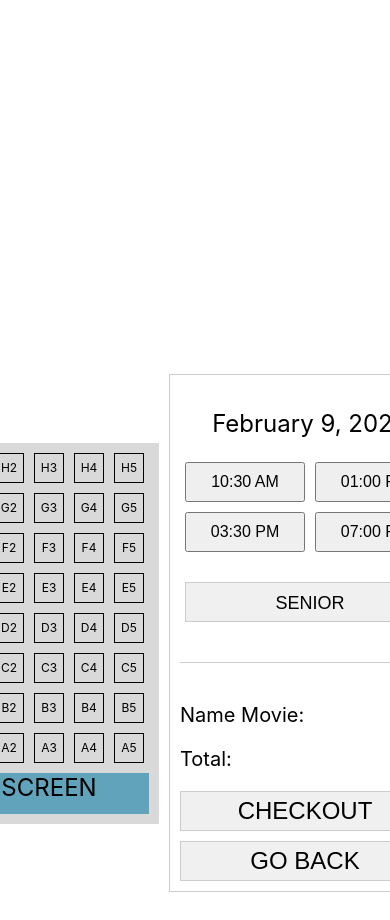
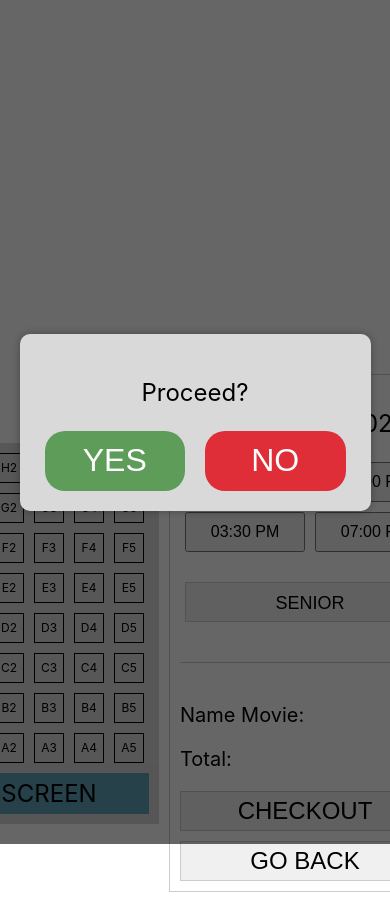
Before and after one commit to nilespacho/MovieReservation, a React (Create React App) app in the folder movie_reservation/: page / in a window 390 px wide. Both pictures are taken after a click on the button "CHECKOUT". Shown: the top 920 px of the page. Built offline with nearby package versions, Linux system fonts and the light colour scheme.

Commit message:
Added modal

```diff
--- a/movie_reservation/src/components/MovieSelected.jsx
+++ b/movie_reservation/src/components/MovieSelected.jsx
@@ -2,10 +2,11 @@ import React, { useState } from 'react'
 import '../stylesheets/MovieSelected.css';
 
 export const MovieSelected = () => {
-    const REGPRICE = 350
+    const REGPRICE = 350;
     const [selectedSeats, setSelectedSeats] = useState([]);
     const [selectedTime, setSelectedTime] = useState(null);
     const [isSeniorSelected, setIsSeniorSelected] = useState(false);
+    const [showCheckOutModal, setShowCheckOutModal] = useState(false);
     const [total, setTotal] = useState(0);
 
     const handleSeatClick = (seat) => {
@@ -14,7 +15,8 @@ export const MovieSelected = () => {
       {
         setSelectedSeats([...selectedSeats, seat]);
         setTotal(total + REGPRICE);
-      } else
+      }
+      else
       {
         const updatedSeats = [...selectedSeats];
         updatedSeats.splice(index, 1);
@@ -38,6 +40,27 @@ export const MovieSelected = () => {
         {
             setTotal(total / 0.8); // Removing 20% discount
         }
+    };
+
+    const handleCheckoutClick = () =>
+    {
+        setShowCheckOutModal(true);
+    };
+
+    const handleModalAction = (action) =>
+    {
+        if (action === 'proceed')
+        {
+          // Add your logic to proceed with the checkout
+          console.log('Proceeding with checkout...');
+          setShowCheckOutModal(false);
+        }
+        else
+        {
+            console.log('Canceled')
+            setShowCheckOutModal(false);
+        }
+
     };
 
     return (
@@ -92,9 +115,25 @@ export const MovieSelected = () => {
                 <p>Name Movie: <span className='summaryDetails'>x{selectedSeats.length}</span></p>
                 <p>Total: <span className='summaryDetails'>{total}</span></p>
             </div>
-            <button className="checkoutButton">CHECKOUT</button>
+            <button className="checkoutButton" onClick={handleCheckoutClick}>
+                CHECKOUT
+            </button>
             <button className="goBackButton">GO BACK</button>
         </div>
+
+
+      {showCheckOutModal && (
+        <div className="modal">
+          <div className="modal-content">
+            <p>Proceed?</p>
+            <div className="modal-buttons">
+              <button className="yesButton" onClick={() => handleModalAction('proceed')}>YES</button>
+              <button className="noButton" onClick={() => handleModalAction('cancel')}>NO</button>
+            </div>
+          </div>
+        </div>
+      )}
+
     </div>
     );
   };
--- a/movie_reservation/src/stylesheets/MovieSelected.css
+++ b/movie_reservation/src/stylesheets/MovieSelected.css
@@ -35,6 +35,9 @@
 }
 
 .screen {
+  display: flex;
+  justify-content: center;
+  align-items: center;
   text-align: center;
   margin-top: 10px;
   width: 100%; /* Change to percentage width for responsiveness */
@@ -133,6 +136,65 @@
   background-color: #2782e4;
 }
 
+.modal {
+  position: fixed;
+  top: 0;
+  left: 0;
+  width: 100%;
+  height: 100%;
+  background-color: rgba(0, 0, 0, 0.6); /* Semi-transparent background */
+  display: flex;
+  justify-content: center; /* Center horizontally */
+  align-items: center; /* Center vertically */
+  z-index: 1000; /* Ensure modal appears above other content */
+}
+
+.modal-content {
+  width: 700px;
+  height: 200px;
+  background-color: #D9D9D9;
+  padding: 20px;
+  border-radius: 10px;
+  text-align: center;
+  font-size: 36px;
+  box-shadow: 0 0 10px rgba(0, 0, 0, 0.3); /* Drop shadow */
+  display: flex;
+  flex-direction: column;
+  justify-content: center;
+}
+
+.modal-buttons {
+  display: flex;
+  justify-content: center;
+}
+
+.modal-buttons button {
+  width: 200px;
+  height: 80px;
+  padding: 10px;
+  border: none;
+  border-radius: 20px;
+  cursor: pointer;
+  color: white;
+  margin: 0 10px;
+}
+
+.modal-buttons .yesButton {
+  background-color: #5D9C59;
+  font-size: 32px;
+  margin-right: 20px;
+}
+
+.modal-buttons .noButton {
+  background-color: #DF2E38;
+  font-size: 32px;
+  margin-left: 20px;
+}
+
+.modal-buttons button:focus {
+  outline: none; /* Remove default focus outline */
+}
+
 /* Responsive adjustments */
 @media only screen and (max-width: 768px) {
   .seatSelection {
@@ -175,4 +237,25 @@
     height: 40px;
     font-size: 24px;
   }
+
+  .modal-content {
+    width: 90%;
+    height: auto;
+    font-size: 24px;
   }
+
+  .modal-buttons button {
+    width: 150px;
+    height: 60px;
+    font-size: 20px;
+    margin: 0 5px;
+  }
+
+  .modal-buttons .yesButton {
+    margin-right: 10px;
+  }
+
+  .modal-buttons .noButton {
+    margin-left: 10px;
+  }
+}
```
Lines whose indentation alone changed are shown as unchanged.
